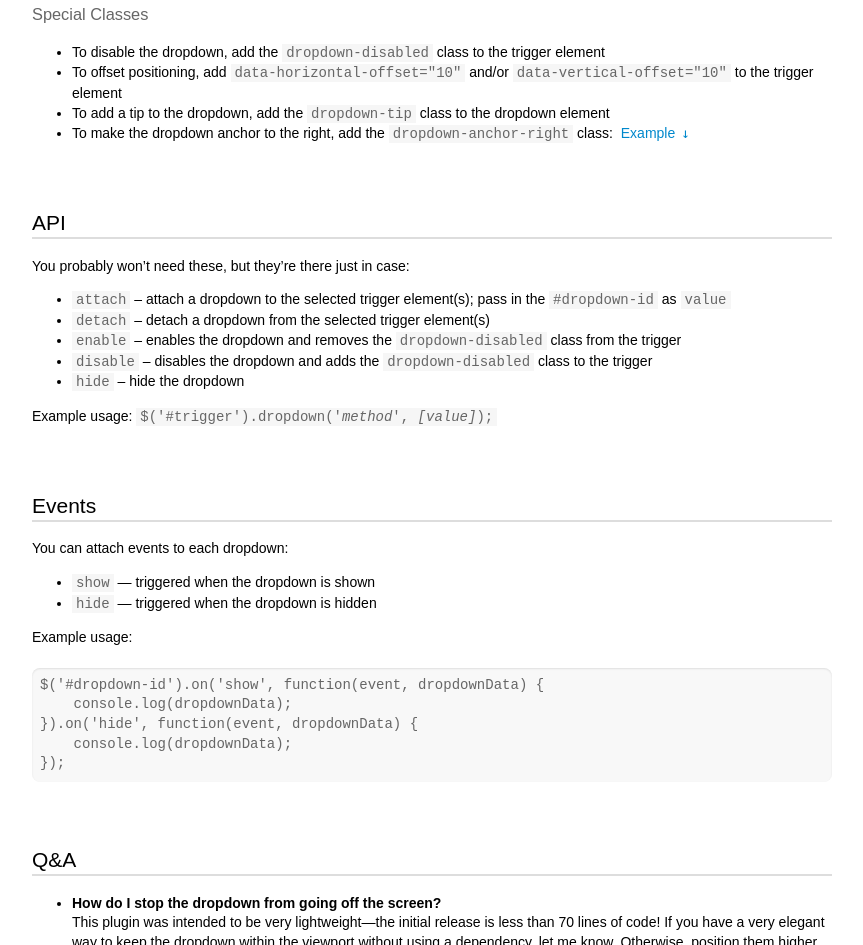
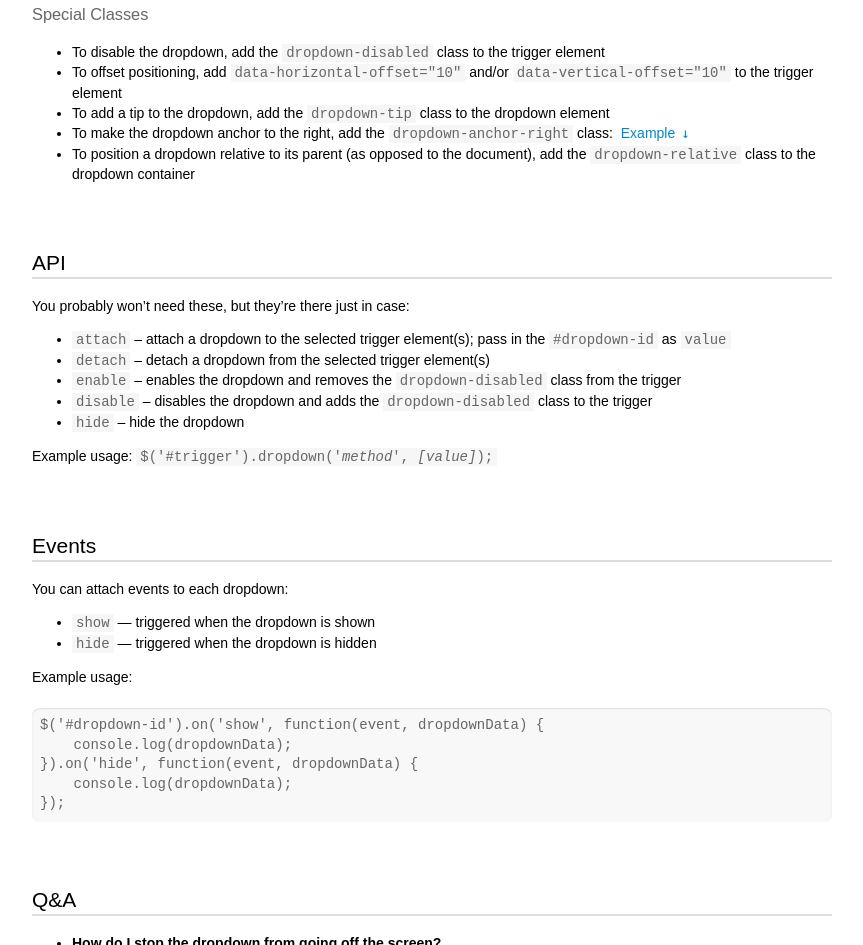
Before and after one commit to soundasleep/jquery-dropdown, a plain HTML site: page index.html in a window 1280 px wide. Shown: the part 1713-2658 px from the top of the page, without its empty margins (208-1071 px from the left). Drawn offline with nearby package versions, Linux system fonts and the light colour scheme.

Commit message:
Updated docs

```diff
--- a/index.html
+++ b/index.html
@@ -199,6 +199,7 @@
 		<li>To offset positioning, add <code>data-horizontal-offset="10"</code> and/or <code>data-vertical-offset="10"</code> to the trigger element</li>
 		<li>To add a tip to the dropdown, add the <code>dropdown-tip</code> class to the dropdown element</li>
 		<li>To make the dropdown anchor to the right, add the <code>dropdown-anchor-right</code> class: <span class="example" data-dropdown="#dropdown-4">Example</span></li>
+		<li>To position a dropdown relative to its parent (as opposed to the document), add the <code>dropdown-relative</code> class to the dropdown container</li>
 	</ul>
 
 	<h2>API</h2>
```
